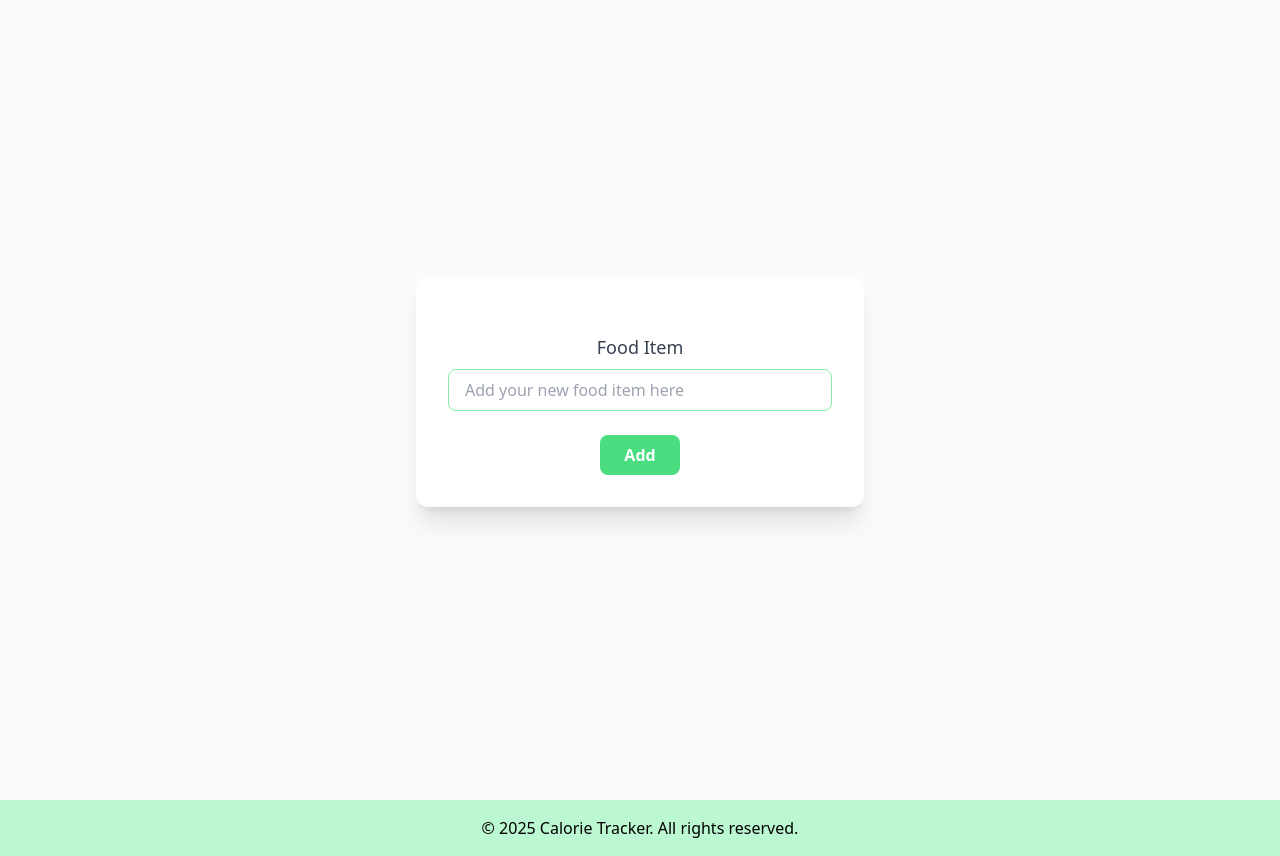
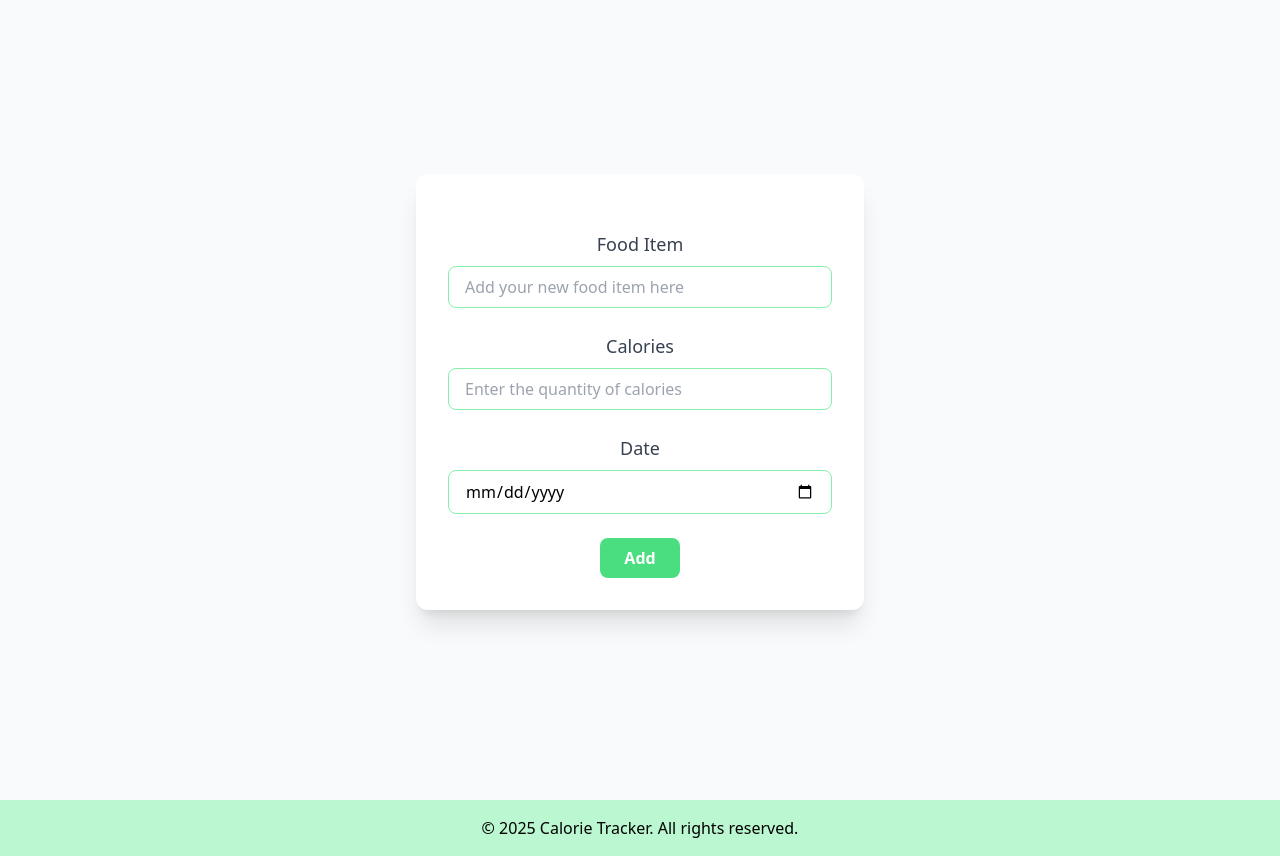
Before and after one commit to swawiye/Django-Calorie-Counter, a Django app: page / in a window 1280 px wide. Shown: the part 60-916 px from the top of the page. Run offline with Django 5.2, Linux system fonts and the light colour scheme; some libraries are stand-ins or nearby versions.

Commit message:
hoem page

```diff
--- a/counterapp/models.py
+++ b/counterapp/models.py
@@ -2,9 +2,9 @@ from django.db import models
 
 # Create your models here.
 class FoodItems(models.Model): # instance for a table
-    name = models.CharField(max_length=255)
+    food_item = models.CharField(max_length=255)
     calories = models.PositiveIntegerField()
     date_added = models.DateField(auto_now_add=True)
 
     def __str__(self):
-        return self.name
+        return self.food_item
--- a/counterapp/templates/index.html
+++ b/counterapp/templates/index.html
@@ -12,6 +12,25 @@
         name="fooditem"
         id="fooditem"
         placeholder="Add your new food item here"
+        class="w-full px-4 py-2 border border-green-300 rounded-lg focus:outline-none focus:ring-2 focus:ring-green-400 transition"
+        required>
+    </div>
+    <div>
+      <label for="calories" class="block text-lg font-medium text-gray-700 mb-2 text-center">Calories</label>
+      <input
+        type="text"
+        name="calories"
+        id="calories"
+        placeholder="Enter the quantity of calories"
+        class="w-full px-4 py-2 border border-green-300 rounded-lg focus:outline-none focus:ring-2 focus:ring-green-400 transition"
+        required>
+    </div>
+    <div>
+      <label for="date" class="block text-lg font-medium text-gray-700 mb-2 text-center">Date</label>
+      <input
+        type="date"
+        name="date"
+        id="date"
         class="w-full px-4 py-2 border border-green-300 rounded-lg focus:outline-none focus:ring-2 focus:ring-green-400 transition"
         required>
     </div>
--- a/counterapp/urls.py
+++ b/counterapp/urls.py
@@ -2,5 +2,6 @@ from django.urls import path
 from . import views
 
 urlpatterns = [
-    path('', views.index, name="index")
+    path('', views.index, name="index"),
+    path('list_ops', views.food_list, name="food_list")
 ]
--- a/counterapp/views.py
+++ b/counterapp/views.py
@@ -5,3 +5,6 @@ from datetime import date
 # Create your views here.
 def index(request) :
     return render(request, 'index.html')
+
+def food_list(request):
+    return render(request, 'list_ops.html')
```
